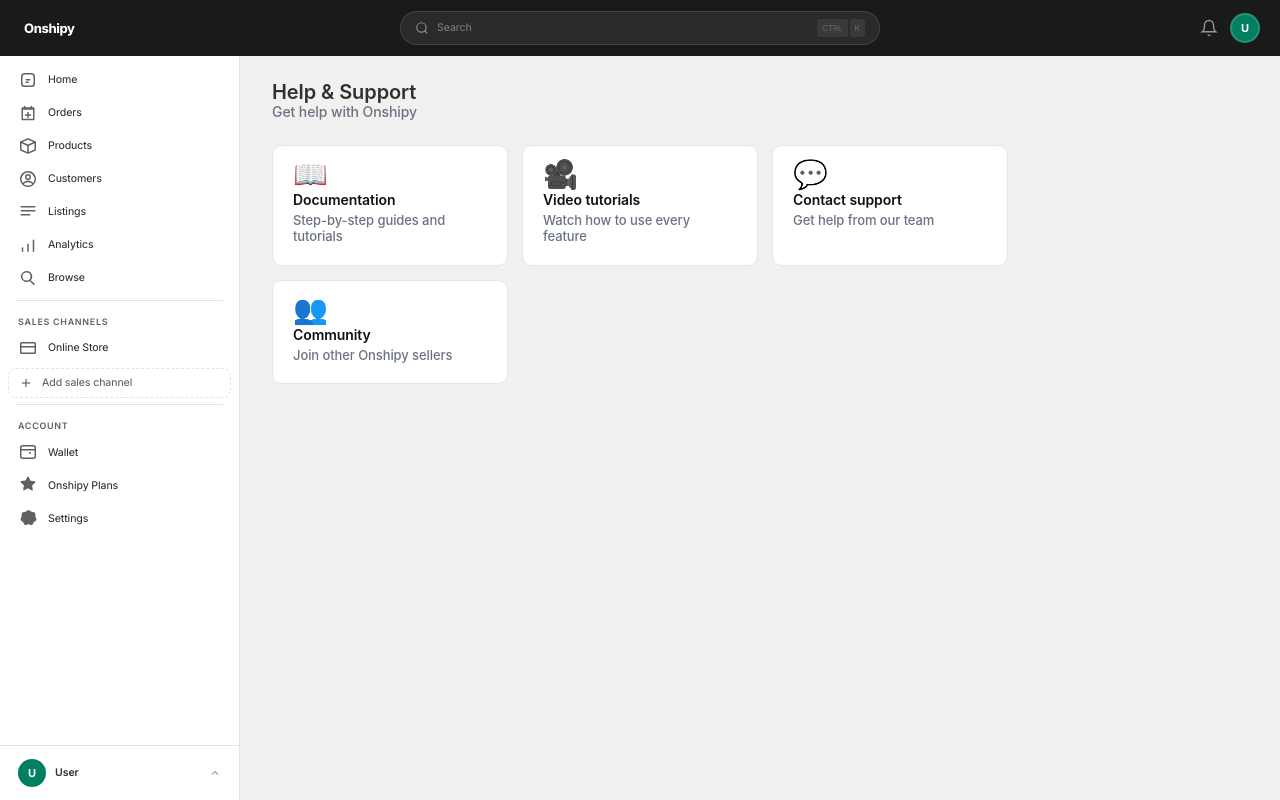
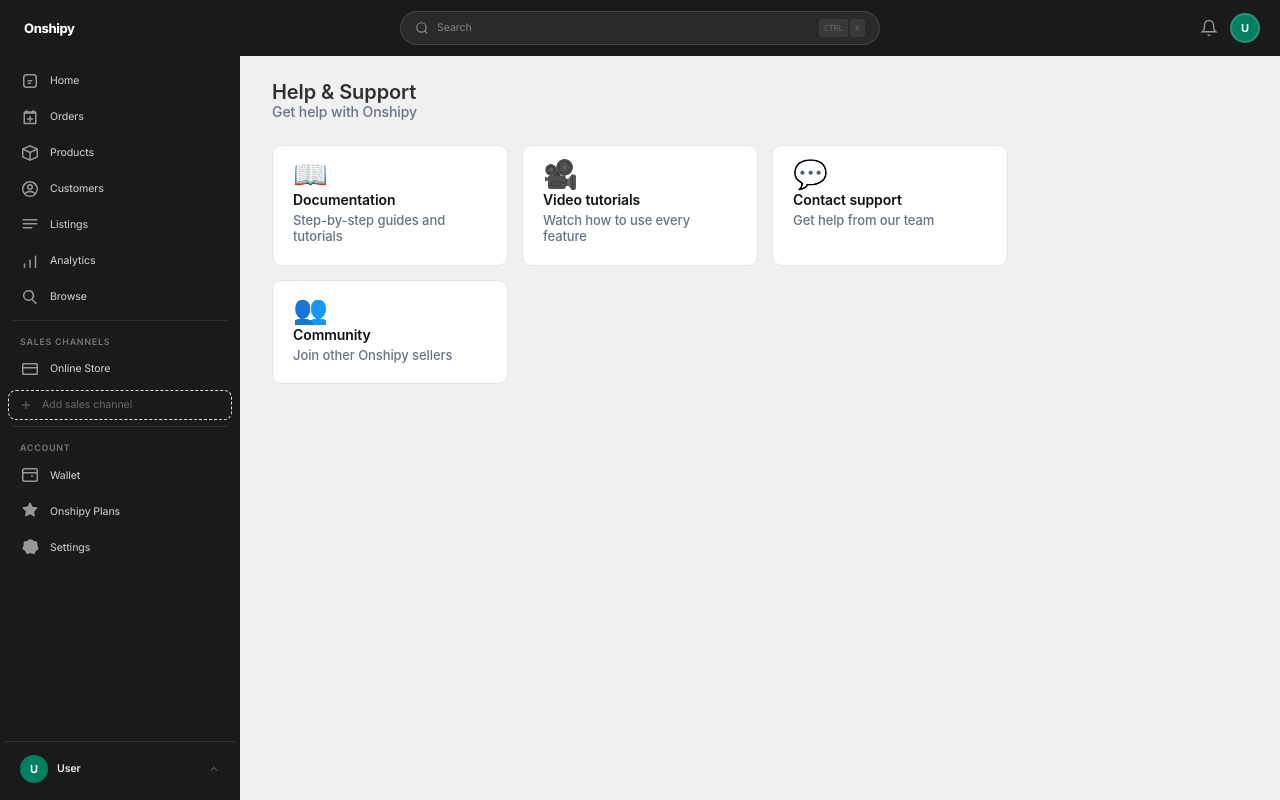
Before and after one commit to victorabuchi/onshipy, a Next.js app in the folder onshipy-frontend/: page /help in a window 1280 px wide. Built offline with nearby package versions, Linux system fonts and the light colour scheme; sample sign-in values are in the browser's storage.

Commit message:
fix: dark sidebar with rounded pill active items - exact Shopify style

```diff
--- a/onshipy-frontend/components/Layout.js
+++ b/onshipy-frontend/components/Layout.js
@@ -103,18 +103,19 @@
       <Link href={item.href}
         style={{
           display: 'flex', alignItems: 'center', gap: 10,
-          padding: '6px 10px', borderRadius: 8, marginBottom: 1,
-          background: active ? P.surfaceTertiaryActive : 'transparent',
-          color: P.text, textDecoration: 'none',
-          fontSize: P.fontSize, fontWeight: active ? '600' : P.fontWeight,
+          padding: '7px 12px', borderRadius: 10, marginBottom: 2,
+          background: active ? 'rgba(255,255,255,0.15)' : 'transparent',
+          color: active ? '#fff' : 'rgba(255,255,255,0.75)',
+          textDecoration: 'none',
+          fontSize: P.fontSize, fontWeight: active ? '600' : '450',
           letterSpacing: P.letterSpacing,
           lineHeight: '1.5rem',
-          transition: 'background .1s',
+          transition: 'background .12s, color .12s',
         }}
-        onMouseEnter={e => { if (!active) e.currentTarget.style.background = P.surfaceHover; }}
-        onMouseLeave={e => { if (!active) e.currentTarget.style.background = active ? P.surfaceTertiaryActive : 'transparent'; }}
+        onMouseEnter={e => { if (!active) { e.currentTarget.style.background = 'rgba(255,255,255,0.08)'; e.currentTarget.style.color = '#fff'; } }}
+        onMouseLeave={e => { if (!active) { e.currentTarget.style.background = 'transparent'; e.currentTarget.style.color = 'rgba(255,255,255,0.75)'; } }}
       >
-        <span style={{ flexShrink: 0, color: active ? P.text : 'rgba(97,97,97,1)', display: 'flex', width: 20, height: 20, alignItems: 'center', justifyContent: 'center' }}>
+        <span style={{ flexShrink: 0, display: 'flex', width: 20, height: 20, alignItems: 'center', justifyContent: 'center', color: active ? '#fff' : 'rgba(255,255,255,0.55)' }}>
           {icons[item.href]}
         </span>
         {item.label}
@@ -123,18 +124,18 @@
   };
 
   const SectionLabel = ({ label }) => (
-    <div style={{ fontSize: '0.6875rem', fontWeight: '600', color: P.textSubdued, textTransform: 'uppercase', letterSpacing: '0.08em', padding: '8px 10px 4px', lineHeight: '1rem' }}>
+    <div style={{ fontSize: '0.6875rem', fontWeight: '600', color: 'rgba(255,255,255,0.4)', textTransform: 'uppercase', letterSpacing: '0.08em', padding: '8px 12px 4px', lineHeight: '1rem' }}>
       {label}
     </div>
   );
 
-  const Divider = () => <div style={{ height: 1, background: P.border, margin: '6px 8px' }} />;
+  const Divider = () => <div style={{ height: 1, background: 'rgba(255,255,255,0.1)', margin: '6px 4px' }} />;
 
   const SidebarContent = () => (
     <div style={{ display: 'flex', flexDirection: 'column', height: '100%', overflow: 'hidden' }}>
 
       {/* Navigation */}
-      <div style={{ flex: 1, overflowY: 'auto', padding: '8px 8px 0', scrollbarWidth: 'none' }}>
+      <div style={{ flex: 1, overflowY: 'auto', padding: '4px 4px 0', scrollbarWidth: 'none' }}>
         {mainNav.map(item => <NavItem key={item.href} item={item} />)}
 
         <Divider />
@@ -146,7 +147,7 @@
           padding: '6px 10px', borderRadius: 8, width: '100%',
           background: 'transparent', border: `1px dashed ${P.border}`,
           color: P.textSubdued, fontSize: P.fontSize, cursor: 'pointer',
-          fontFamily: P.fontFamily, marginTop: 4, letterSpacing: P.letterSpacing,
+          fontFamily: P.font, marginTop: 4, letterSpacing: P.letterSpacing,
         }}>
           <svg width="14" height="14" fill="none" stroke="currentColor" strokeWidth="2" viewBox="0 0 24 24"><line x1="12" y1="5" x2="12" y2="19"/><line x1="5" y1="12" x2="19" y2="12"/></svg>
           Add sales channel
@@ -159,21 +160,21 @@
       </div>
 
       {/* Profile */}
-      <div ref={profileRef} style={{ padding: '6px 8px', borderTop: `1px solid ${P.border}`, flexShrink: 0, position: 'relative' }}>
+      <div ref={profileRef} style={{ padding: '6px 6px', borderTop: '1px solid rgba(255,255,255,0.1)', flexShrink: 0, position: 'relative' }}>
         <div
           onClick={() => setProfileOpen(!profileOpen)}
-          style={{ display: 'flex', alignItems: 'center', gap: 9, padding: '7px 10px', borderRadius: 8, cursor: 'pointer', background: profileOpen ? P.surfaceTertiaryActive : 'transparent', transition: 'background .1s' }}
-          onMouseEnter={e => { if (!profileOpen) e.currentTarget.style.background = P.surfaceHover; }}
-          onMouseLeave={e => { if (!profileOpen) e.currentTarget.style.background = profileOpen ? P.surfaceTertiaryActive : 'transparent'; }}
+          style={{ display: 'flex', alignItems: 'center', gap: 9, padding: '7px 10px', borderRadius: 10, cursor: 'pointer', background: profileOpen ? 'rgba(255,255,255,0.15)' : 'transparent', transition: 'background .12s' }}
+          onMouseEnter={e => { if (!profileOpen) e.currentTarget.style.background = 'rgba(255,255,255,0.08)'; }}
+          onMouseLeave={e => { if (!profileOpen) e.currentTarget.style.background = profileOpen ? 'rgba(255,255,255,0.15)' : 'transparent'; }}
         >
           <div style={{ width: 28, height: 28, background: P.green, borderRadius: '50%', display: 'flex', alignItems: 'center', justifyContent: 'center', color: '#fff', fontWeight: 700, fontSize: 11, flexShrink: 0 }}>
             {initials}
           </div>
           <div style={{ flex: 1, minWidth: 0 }}>
-            <div style={{ color: P.text, fontSize: P.fontSize, fontWeight: '600', overflow: 'hidden', textOverflow: 'ellipsis', whiteSpace: 'nowrap', letterSpacing: P.letterSpacing }}>{seller?.full_name || 'User'}</div>
-            <div style={{ color: P.textSubdued, fontSize: '0.6875rem', overflow: 'hidden', textOverflow: 'ellipsis', whiteSpace: 'nowrap' }}>{seller?.email || ''}</div>
+            <div style={{ color: 'rgba(255,255,255,0.9)', fontSize: P.fontSize, fontWeight: '600', overflow: 'hidden', textOverflow: 'ellipsis', whiteSpace: 'nowrap', letterSpacing: P.letterSpacing }}>{seller?.full_name || 'User'}</div>
+            <div style={{ color: 'rgba(255,255,255,0.45)', fontSize: '0.6875rem', overflow: 'hidden', textOverflow: 'ellipsis', whiteSpace: 'nowrap' }}>{seller?.email || ''}</div>
           </div>
-          <svg width="12" height="12" fill="none" stroke={P.textSubdued} strokeWidth="2" viewBox="0 0 24 24" style={{ flexShrink: 0, transform: profileOpen ? 'rotate(180deg)' : 'none', transition: 'transform .2s' }}>
+          <svg width="12" height="12" fill="none" stroke="rgba(255,255,255,0.4)" strokeWidth="2" viewBox="0 0 24 24" style={{ flexShrink: 0, transform: profileOpen ? 'rotate(180deg)' : 'none', transition: 'transform .2s' }}>
             <polyline points="18 15 12 9 6 15"/>
           </svg>
         </div>
@@ -198,7 +199,7 @@
                 <svg width="12" height="12" fill="none" stroke={P.textSubdued} strokeWidth="2" viewBox="0 0 24 24"><polyline points="9 18 15 12 9 6"/></svg>
               </Link>
             ))}
-            <button onClick={handleLogout} style={{ width: '100%', padding: '9px 12px', background: 'none', border: 'none', textAlign: 'left', fontSize: P.fontSize, color: '#d82c0d', cursor: 'pointer', fontWeight: '500', display: 'flex', alignItems: 'center', gap: 8, fontFamily: P.fontFamily, letterSpacing: P.letterSpacing }}
+            <button onClick={handleLogout} style={{ width: '100%', padding: '9px 12px', background: 'none', border: 'none', textAlign: 'left', fontSize: P.fontSize, color: '#d82c0d', cursor: 'pointer', fontWeight: '500', display: 'flex', alignItems: 'center', gap: 8, fontFamily: P.font, letterSpacing: P.letterSpacing }}
               onMouseEnter={e => e.currentTarget.style.background = '#fff4f4'}
               onMouseLeave={e => e.currentTarget.style.background = 'transparent'}
             >
@@ -248,10 +249,11 @@
         .layout-wrap { display: flex; min-height: 100vh; }
         .sidebar {
           width: 240px; flex-shrink: 0;
-          background: ${P.surface};
-          border-right: 1px solid ${P.border};
+          background: ${P.bgInverse};
           position: fixed; top: 56px; left: 0; bottom: 0; z-index: 400;
           display: flex; flex-direction: column;
+          padding: 4px;
+          border-right: none;
         }
         .sidebar-logo { display: none; }
         .desk-topbar {
@@ -297,9 +299,9 @@
           .overlay { display: block; position: fixed; inset: 0; background: rgba(0,0,0,0.4); z-index: 350; }
         }
         @media (min-width: 768px) and (max-width: 1024px) {
-          .sidebar { width: 220px; }
-          .main-content { margin-left: 220px; width: calc(100% - 220px); }
-          .desk-topbar { left: 220px; }
+          .sidebar { width: 200px; padding: 4px; }
+          .main-content { margin-left: 200px; width: calc(100% - 200px); }
+          .desk-topbar { left: 200px; }
         }
       `}</style>
 
@@ -323,8 +325,8 @@
               <svg width="14" height="14" fill="none" stroke="rgba(255,255,255,0.45)" strokeWidth="2" viewBox="0 0 24 24"><circle cx="11" cy="11" r="8"/><line x1="21" y1="21" x2="16.65" y2="16.65"/></svg>
               <span style={{ fontSize: '0.8125rem', color: 'rgba(255,255,255,0.38)', flex: 1, letterSpacing: P.letterSpacing }}>Search</span>
               <div style={{ display: 'flex', gap: 2 }}>
-                <kbd style={{ fontSize: '0.625rem', color: 'rgba(255,255,255,0.22)', background: 'rgba(255,255,255,0.07)', padding: '1px 5px', borderRadius: 3, fontFamily: P.fontFamily }}>CTRL</kbd>
-                <kbd style={{ fontSize: '0.625rem', color: 'rgba(255,255,255,0.22)', background: 'rgba(255,255,255,0.07)', padding: '1px 5px', borderRadius: 3, fontFamily: P.fontFamily }}>K</kbd>
+                <kbd style={{ fontSize: '0.625rem', color: 'rgba(255,255,255,0.22)', background: 'rgba(255,255,255,0.07)', padding: '1px 5px', borderRadius: 3, fontFamily: P.font }}>CTRL</kbd>
+                <kbd style={{ fontSize: '0.625rem', color: 'rgba(255,255,255,0.22)', background: 'rgba(255,255,255,0.07)', padding: '1px 5px', borderRadius: 3, fontFamily: P.font }}>K</kbd>
               </div>
             </div>
           </div>
@@ -343,7 +345,7 @@
               display: 'flex', alignItems: 'center', justifyContent: 'center',
               color: '#fff', fontWeight: '700', fontSize: 11, cursor: 'pointer',
               border: '2px solid rgba(255,255,255,0.15)',
-              fontFamily: P.fontFamily, letterSpacing: 0
+              fontFamily: P.font, letterSpacing: 0
             }}>
               {initials}
             </div>
```
